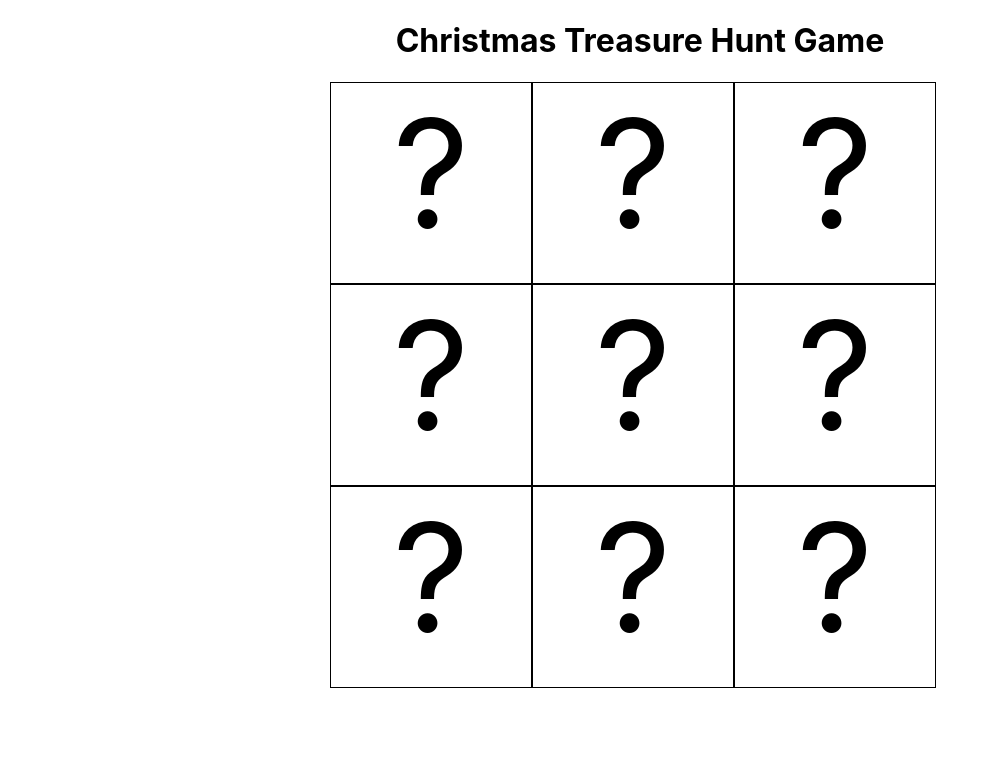
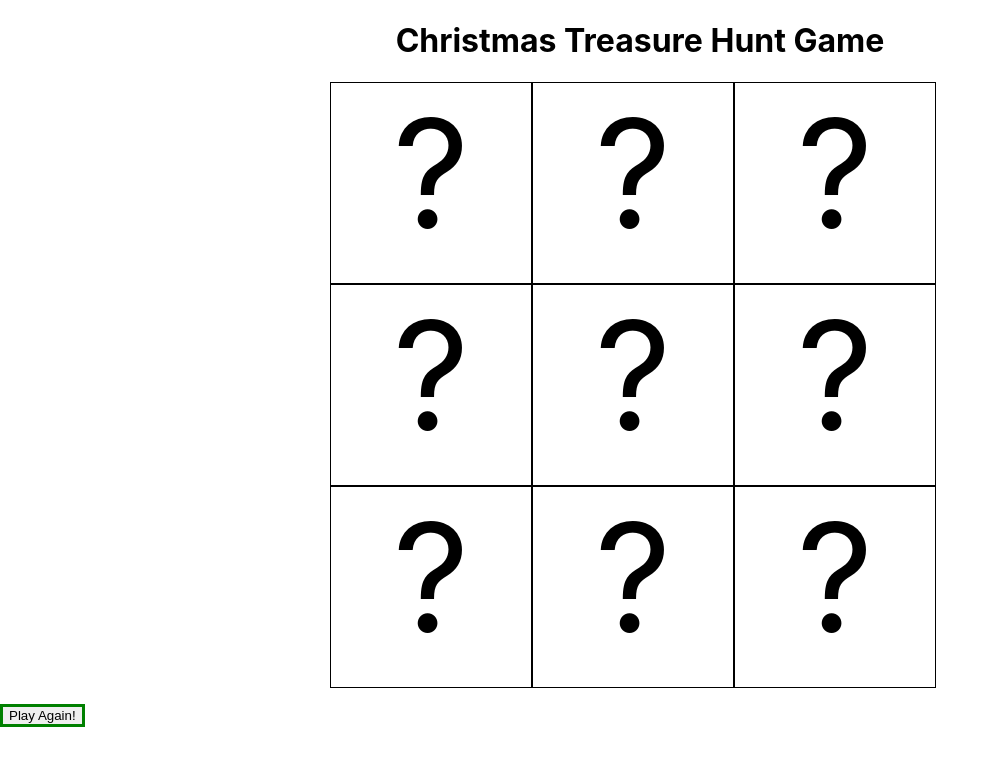
Before and after one commit to learn-academy-2022-golf/treasurehunt-tabithatrubey, a React (Create React App) app: page / in a window 1280 px wide. Shown: the top 766 px of the page, without its empty margins (0-999 px from the left). Built offline with nearby package versions, Linux system fonts and the light colour scheme.

Commit message:
Play Again button submitted

```diff
--- a/src/App.css
+++ b/src/App.css
@@ -16,3 +16,8 @@ h1 {
   width: 620px;
   margin: 0 auto;
 }
+
+.playagain {
+  margin: 0, auto;
+  border: 3px solid green;
+}
--- a/src/App.js
+++ b/src/App.js
@@ -34,7 +34,26 @@ const App = () => {
       updatedBoard[index] ="🎄"
       setBoard(updatedBoard)
     }
+
   }
+  const refreshPage = () => {
+    setBoard([
+      "?",
+      "?",
+      "?",
+      "?",
+      "?",
+      "?",
+      "?",
+      "?",
+      "?"
+    ])
+
+  }
+  console.log(treasureLocation)
+
+
+
 
   return (
     <>
@@ -51,6 +70,9 @@ const App = () => {
         )
       })}
       </div>
+      <p>
+        <button className="playagain" onClick={refreshPage}>Play Again!</button>
+      </p>
     </>
   )
 }
```
